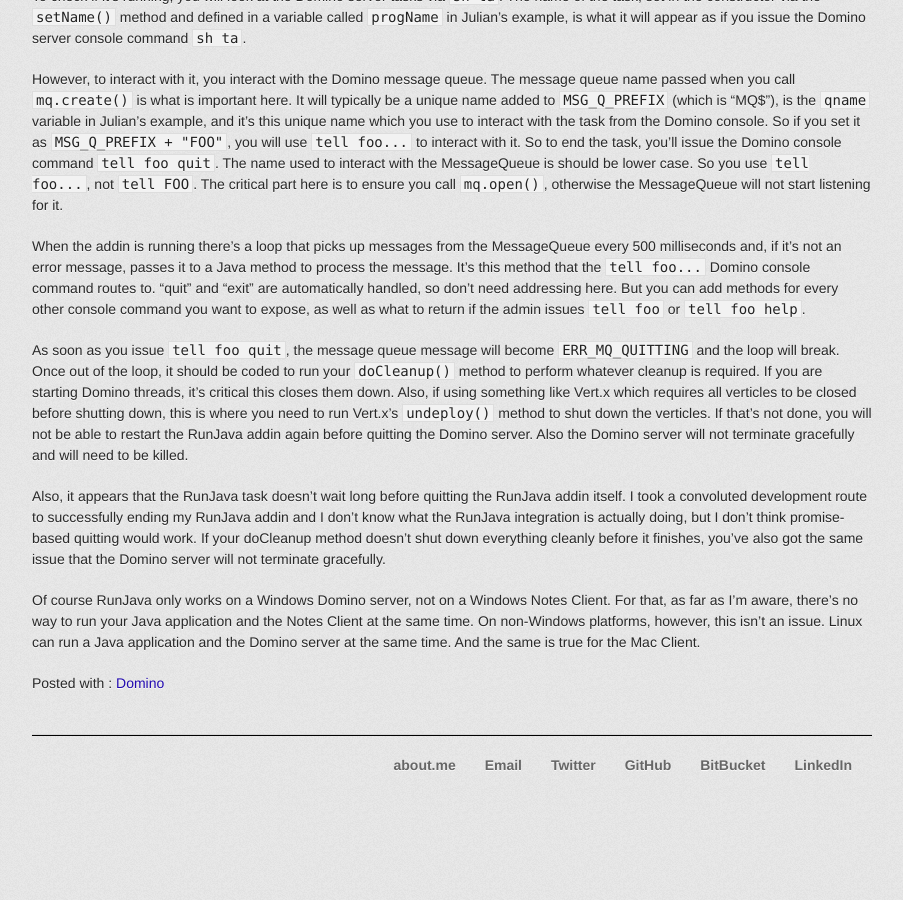
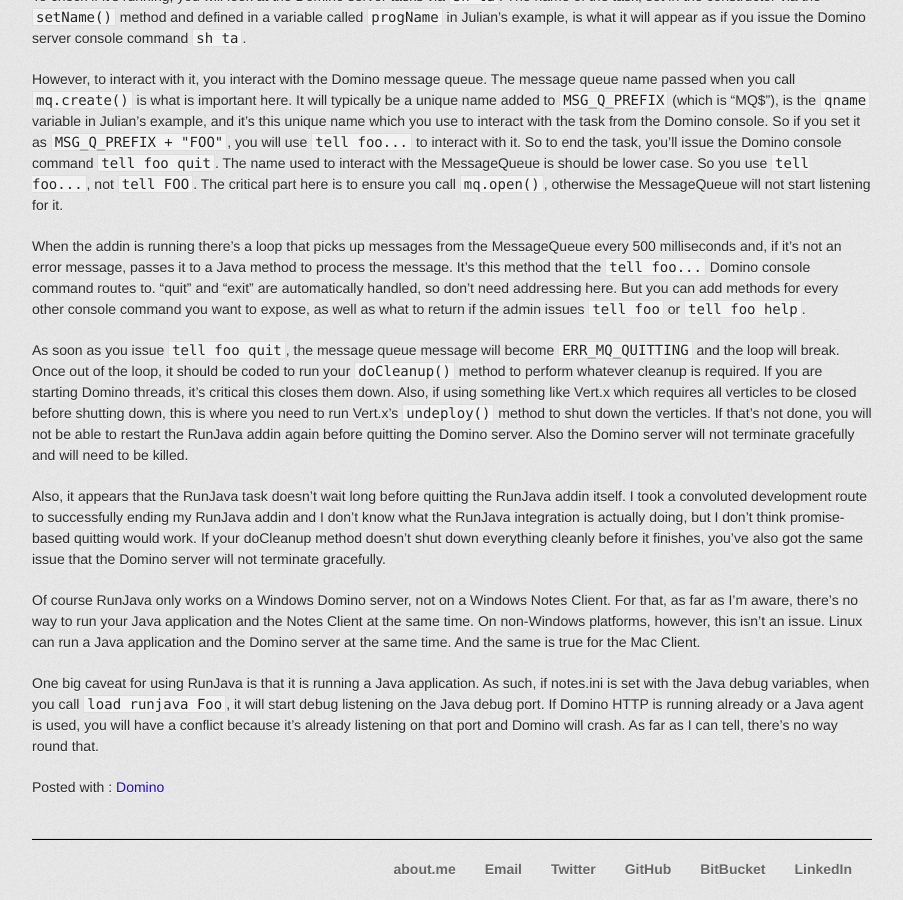
Before and after one commit to paulswithers/paulswithers.github.io, a Jekyll site: the page built from _posts/2020-03-01-runjava.md, in a window 1280 px wide and 900 px high, scrolled down 1192 px. Shown: the whole window, without its empty margins (188-1091 px from the left). Built offline with Jekyll 4.4.1, drawn with Linux system fonts in a browser that asks for light colours; some web fonts are replaced; comment, search, counter and statistics services are not loaded; before the commit the page ends 1988 px from its top, so only the background shows below that.

Commit message:
Update to blog post

```diff
--- a/_posts/2020-03-01-runjava.md
+++ b/_posts/2020-03-01-runjava.md
@@ -27,3 +27,5 @@ As soon as you issue `tell foo quit`, the message queue message will become `ERR
 Also, it appears that the RunJava task doesn't wait long before quitting the RunJava addin itself. I took a convoluted development route to successfully ending my RunJava addin and I don't know what the RunJava integration is actually doing, but I don't think promise-based quitting would work. If your doCleanup method doesn't shut down everything cleanly before it finishes, you've also got the same issue that the Domino server will not terminate gracefully.
 
 Of course RunJava only works on a Windows Domino server, not on a Windows Notes Client. For that, as far as I'm aware, there's no way to run your Java application and the Notes Client at the same time. On non-Windows platforms, however, this isn't an issue. Linux can run a Java application and the Domino server at the same time. And the same is true for the Mac Client.
+
+One big caveat for using RunJava is that it is running a Java application. As such, if notes.ini is set with the Java debug variables, when you call `load runjava Foo`, it will start debug listening on the Java debug port. If Domino HTTP is running already or a Java agent is used, you will have a conflict because it's already listening on that port and Domino will crash. As far as I can tell, there's no way round that.
```
